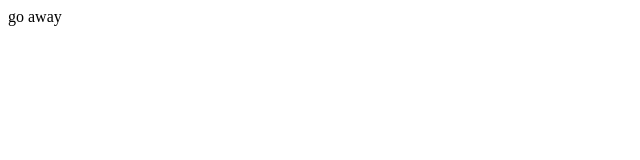
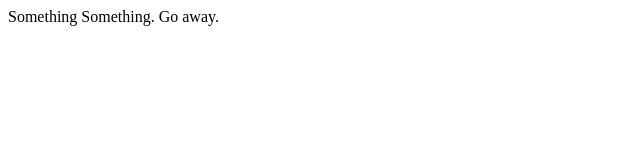
Before and after one commit to kcs-Nicholas/kcs-nicholas.github.io, a plain HTML site: page index.html in a window 1280 px wide. Shown: the whole page, without its empty margins (0-640 px from the left). Drawn offline with Linux system fonts and the light colour scheme.

Commit message:
Update index.html

```diff
--- a/index.html
+++ b/index.html
@@ -2,11 +2,12 @@
 <html>
 <head>
 <!content goes here>
+Something Something.
 <title>Title</title>
 </head>
 
 <body>
 <!"">
-go away
+Go away.
 </body>
 </html>
```
